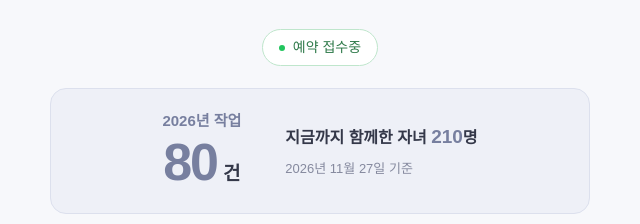
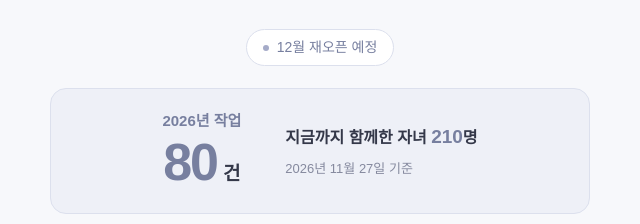
Before and after one commit to SnowNyang/momon-site, a plain HTML site: page index.html in a window 1280 px wide. Shown: the part 255-479 px from the top of the page, 320-960 px from the left. Drawn offline with Linux system fonts and the light colour scheme.

Commit message:
Update index.html

```diff
--- a/index.html
+++ b/index.html
@@ -108,7 +108,7 @@ html[data-embed] .hero{padding-top:40px}
    예약을 받을 때      → 바로 아래 줄 끝을 true  로 (초록불 + 예약 접수중)
    예약을 안 받을 때   → 바로 아래 줄 끝을 false 로 (회색 점 + 재오픈 문구)
 */
-const RESERVATION_OPEN = true;
+const RESERVATION_OPEN = false;
 const OPEN_TEXT = "예약 접수중";
 const CLOSED_TEXT = "12월 재오픈 예정";
 (()=>{const el=document.getElementById("commissionStatus");el.textContent=RESERVATION_OPEN?OPEN_TEXT:CLOSED_TEXT;el.classList.toggle("open",RESERVATION_OPEN)})();
```
